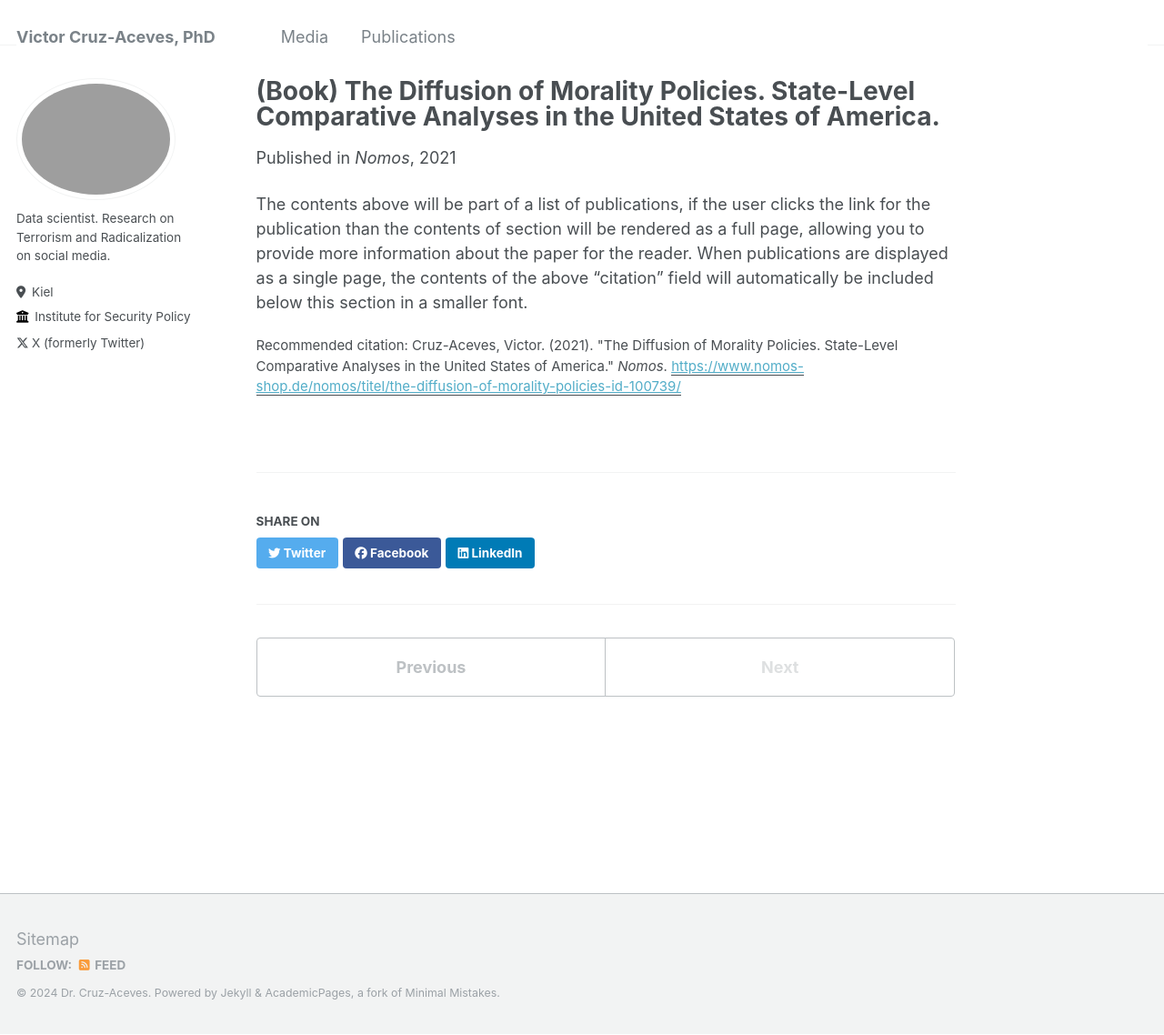
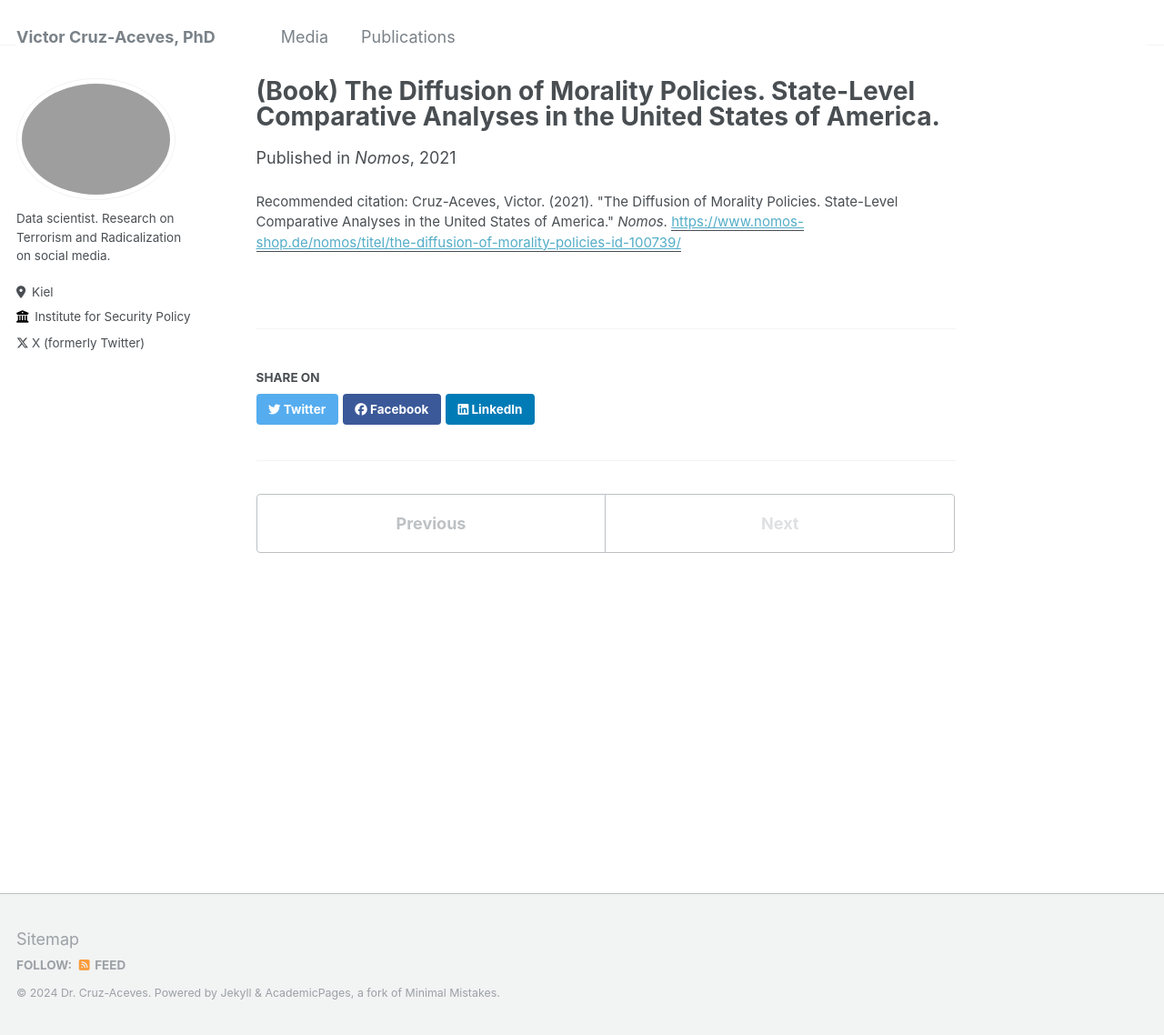
Before and after one commit to victor-cruz-aceves/victor-cruz-aceves.github.io, a Jekyll site: the page built from _publications/2024-02-17-paper-title-number-4.md, in a window 1280 px wide and 1138 px high. Shown: the whole window at 91% size. Built offline with Jekyll 4.4.1, drawn with Linux system fonts in a browser that asks for light colours.

Commit message:
Deleted content previously displayed after clicking on a media or publication item

```diff
--- a/_publications/2024-02-17-paper-title-number-4.md
+++ b/_publications/2024-02-17-paper-title-number-4.md
@@ -8,5 +8,3 @@
 paperurl: 'https://www.nomos-shop.de/nomos/titel/the-diffusion-of-morality-policies-id-100739/'
 citation: 'Cruz-Aceves, Victor. (2021). &quot;The Diffusion of Morality Policies. State-Level Comparative Analyses in the United States of America.&quot; <i>Nomos</i>.'
 ---
-
-The contents above will be part of a list of publications, if the user clicks the link for the publication than the contents of section will be rendered as a full page, allowing you to provide more information about the paper for the reader. When publications are displayed as a single page, the contents of the above "citation" field will automatically be included below this section in a smaller font.
```
Also changed, not shown: _portfolio/portfolio-3.md (+0 -2 lines), _publications/2010-10-01-paper-title-number-2.md (+0 -2 lines), _publications/2015-10-01-paper-title-number-3.md (+0 -2 lines).
